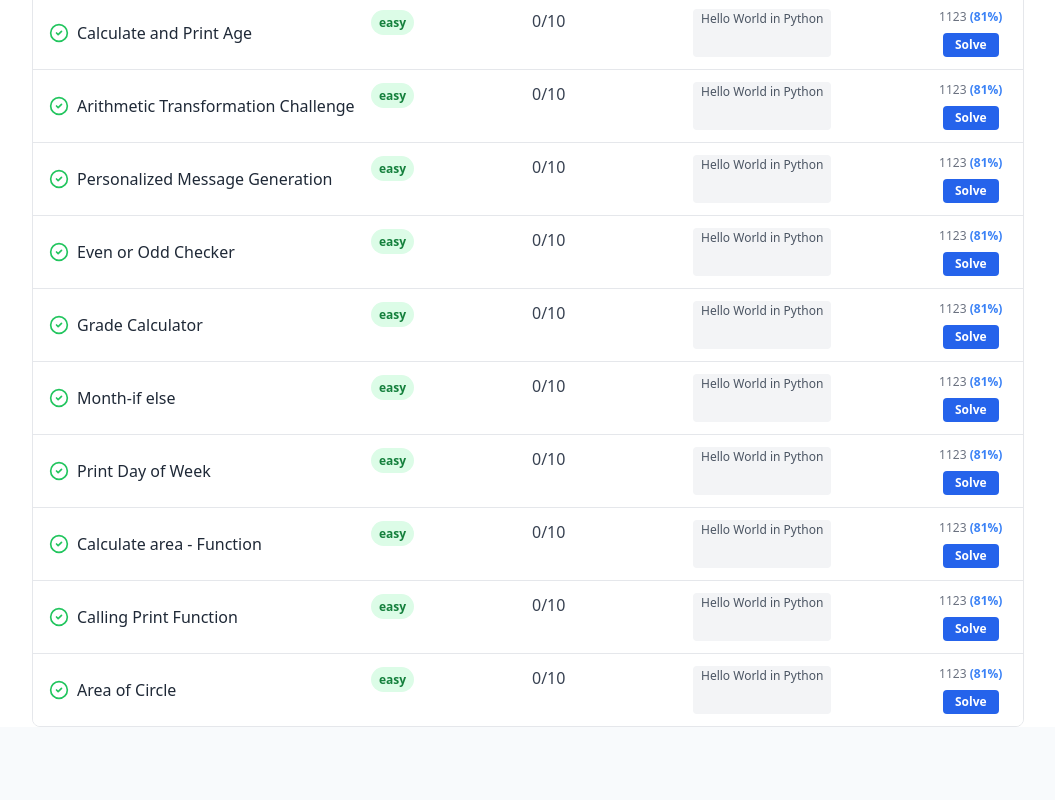
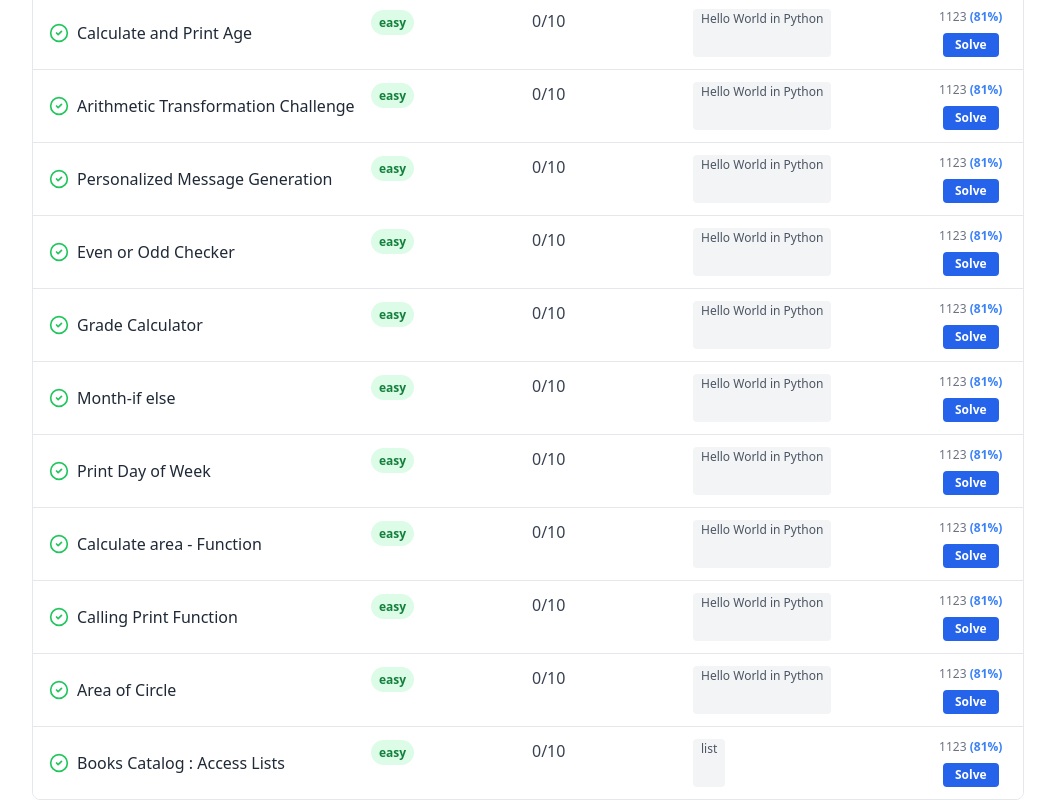
Before and after one commit to Ayush3303h/NextClass, a React (Vite) app: page /assignments in a window 1280 px wide. Shown: the part 740-1540 px from the top of the page, without its empty margins (112-1167 px from the left). Before the commit the page ends 1467 px from the top, so only its background shows below. Built offline with nearby package versions, Linux system fonts and the light colour scheme; no server answers; sample sign-in values are in the browser's storage.

Commit message:
Update Assignments.jsx

```diff
--- a/src/pages/Assignments.jsx
+++ b/src/pages/Assignments.jsx
@@ -174,6 +174,16 @@ const dummyModules = [
         solvedPercent: 81,
         link: "https://my.newtonschool.co/playground/code/ng6f0z72rhql",
       },
+      {
+        id: 117,
+        title: 'Books Catalog : Access Lists',
+        difficulty: 'easy',
+        xp: 10,
+        topics: ['list'],
+        solvedBy: 1123,
+        solvedPercent: 81,
+        link: "https://my.newtonschool.co/playground/code/3goqeaudppo8",
+      },
     ],
   },
 ];
```
